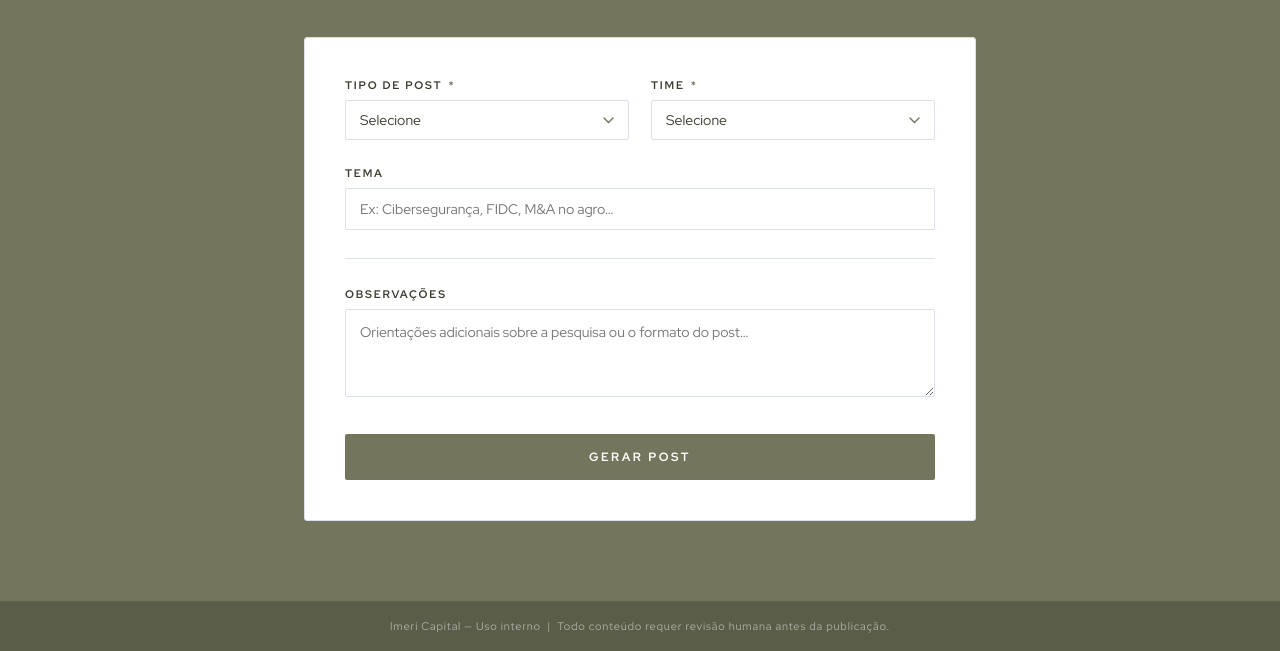
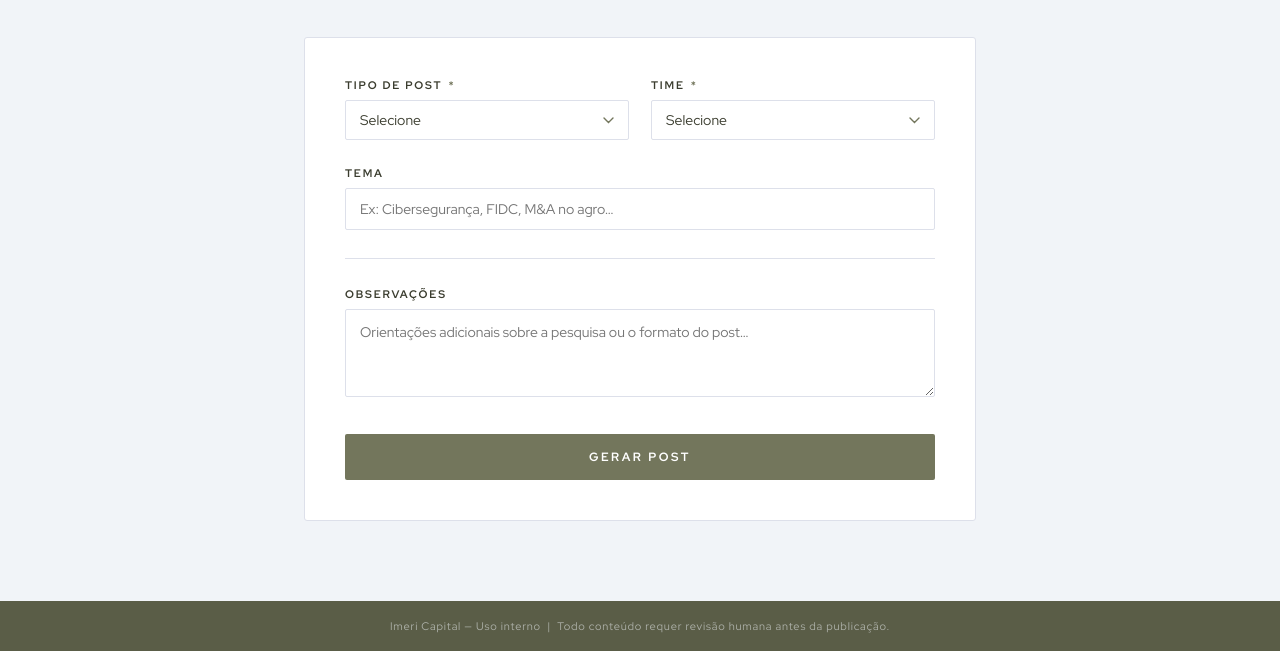
Before and after one commit to ICpedrohassen/gerador-posts, a plain HTML site: page index.html in a window 1280 px wide. Shown: the part 271-922 px from the top of the page. Drawn offline with Linux system fonts and the light colour scheme.

Commit message:
2 Update index.html
Troquei o fundo para cinza claro

```diff
--- a/index.html
+++ b/index.html
@@ -19,7 +19,7 @@
 
     body {
       font-family: 'Red Hat Display', sans-serif;
-      background: var(--main);
+      background: var(--light);
       color: var(--text);
       min-height: 100vh;
       display: flex;
```
